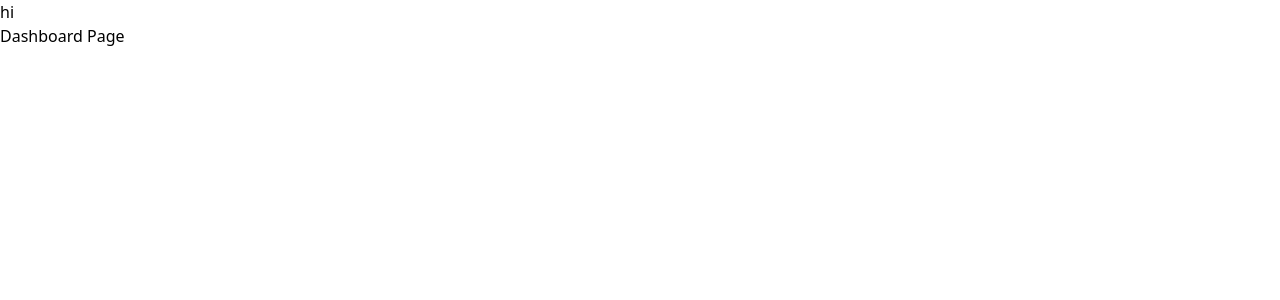
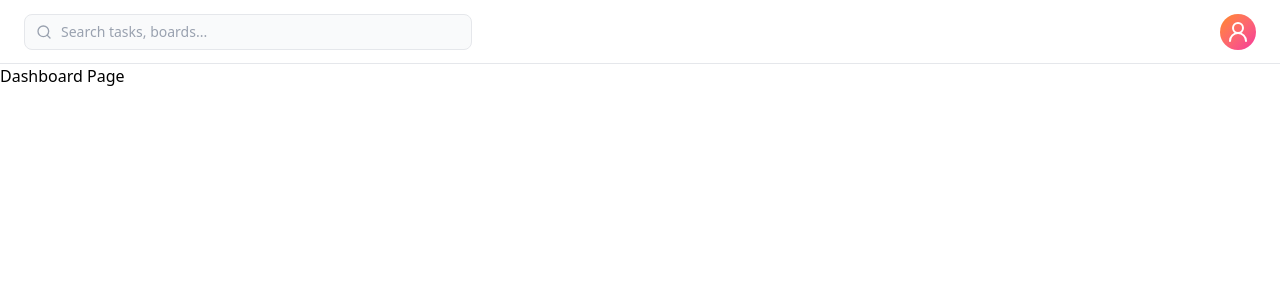
Before and after one commit to kavinduishara/task-manager-frontend, a Next.js app: page / in a window 1280 px wide. Shown: the top 300 px of the page. Built offline with nearby package versions, Linux system fonts and the light colour scheme.

Commit message:
add top bar

```diff
--- a/app/(dashboard)/layout.tsx
+++ b/app/(dashboard)/layout.tsx
@@ -1,8 +1,12 @@
+import TopBar from "@/components/TopBar";
+
 export default function DashboardLayout({ children }: LayoutProps<"/">) {
   return (
     <>
-    <div>hi</div>
+      <TopBar />
+      <div>
         {children}
+      </div>
     </>
   );
 }
--- a/app/(dashboard)/page.tsx
+++ b/app/(dashboard)/page.tsx
@@ -1,5 +1,7 @@
 export default function Dashboard() {
   return (
-    <div className="min-h-full flex flex-col">Dashboard Page</div>
+    <div className="min-h-full flex flex-col">
+      Dashboard Page
+    </div>
   );
 }
--- /dev/null
+++ b/components/TopBar.tsx
@@ -0,0 +1,29 @@
+import { Search,User2 } from "lucide-react";
+
+export default function TopBar() {
+  return (
+    <div className="w-full bg-white">
+      <div className="flex items-center h-16 px-6 border-b border-gray-200 justify-between">
+
+        <div className="relative w-full max-w-md">
+            <Search
+              size={16}
+              className="absolute left-3 top-1/2 -translate-y-1/2 text-gray-400"
+            />
+            <input
+              type="text"
+              placeholder="Search tasks, boards..."
+              className="w-full h-9 pl-9 pr-4 rounded-lg bg-gray-50 border border-gray-200 text-sm text-gray-700 placeholder-gray-400 outline-none focus:ring-2 focus:ring-indigo-100 focus:border-indigo-300 transition"
+            />
+        </div>
+
+        <div className="flex items-center gap-2 w-56 justify-end shrink-0">
+
+          <div className="w-9 h-9 rounded-full bg-gradient-to-br from-orange-400 to-pink-500 flex items-center justify-center text-white text-xs font-medium ml-1">
+            <User2/>
+          </div>
+        </div>
+      </div>
+    </div>
+  );
+}
--- a/package.json
+++ b/package.json
@@ -9,6 +9,7 @@
     "lint": "eslint"
   },
   "dependencies": {
+    "lucide-react": "^1.39.0",
     "next": "16.3.4",
     "react": "19.2.8",
     "react-dom": "19.2.8"
```
Also changed, not shown: components/SideBar.tsx (added), 1 other file (tests, documents, lock files or other folders).
